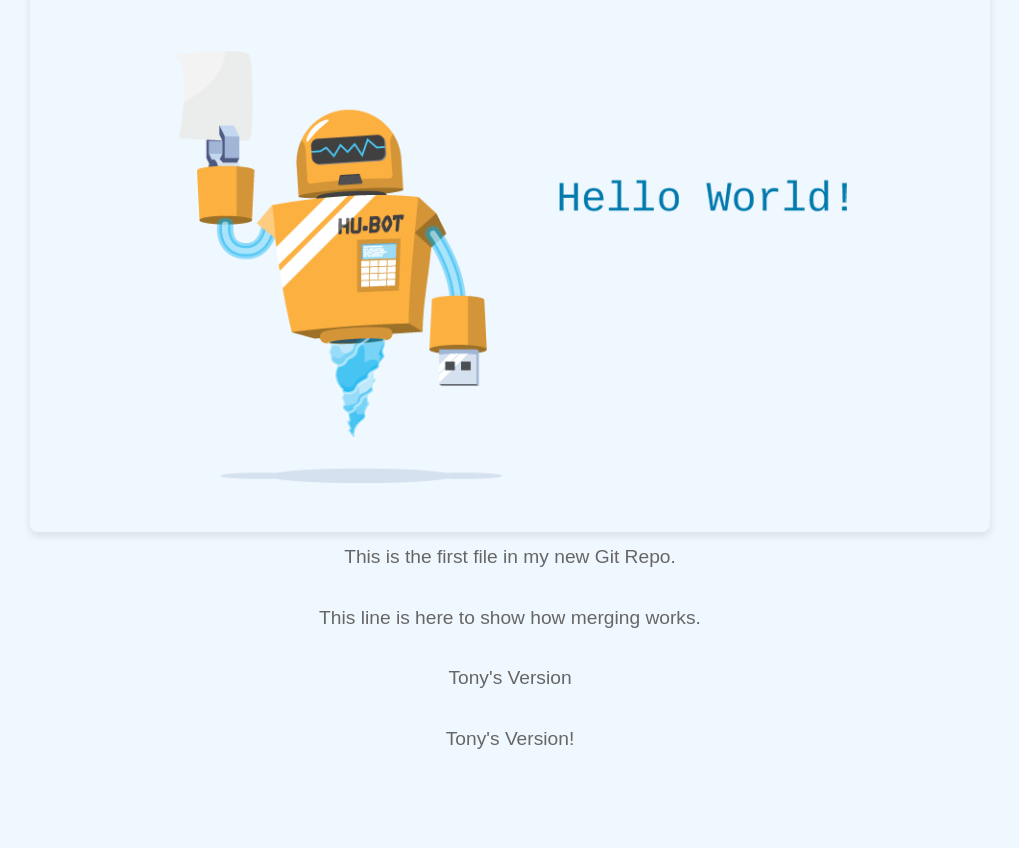
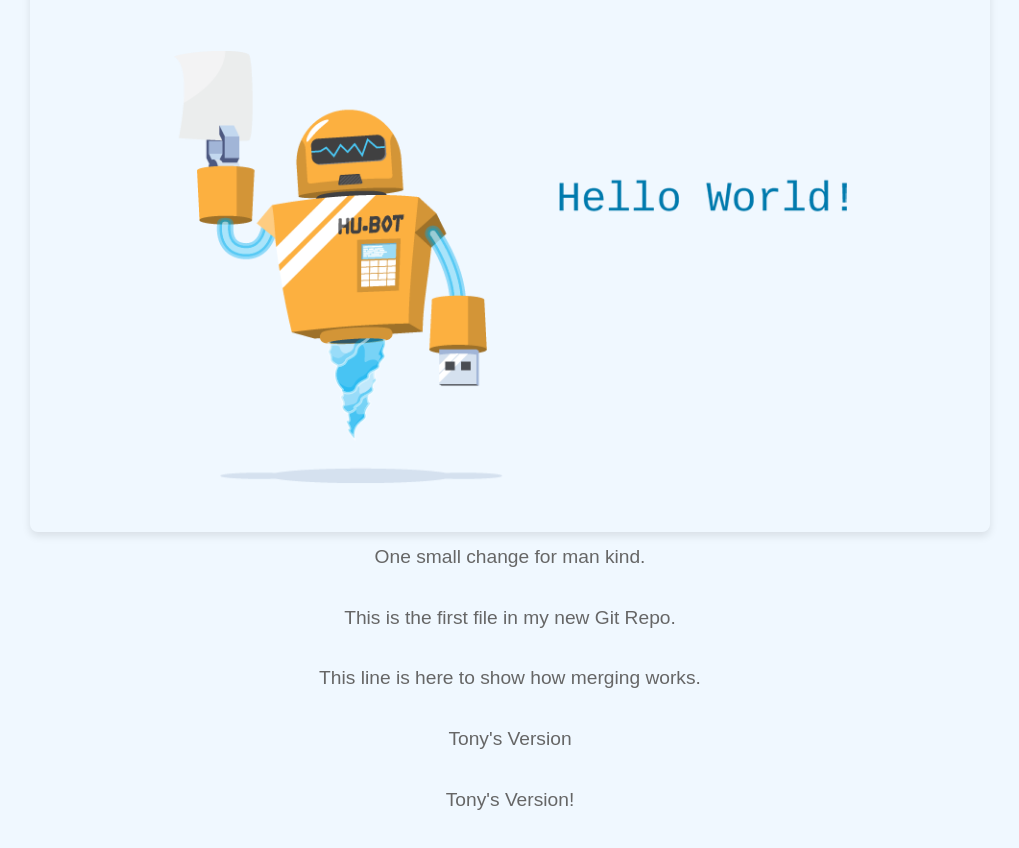
Before and after one commit to tpepper1985/GITWorkshop, a plain HTML site: page index.html in a window 1280 px wide. Shown: the part 96-944 px from the top of the page, without its empty margins (130-1149 px from the left). Before the commit the page ends 891 px from the top, so only its background shows below. Drawn offline with Linux system fonts and the light colour scheme.

Commit message:
Update index.html
werwer

```diff
--- a/index.html
+++ b/index.html
@@ -9,6 +9,7 @@
         <div class="image-container">
             <img src="hello_world.webp" alt="Hello World">
         </div>
+        <p>One small change for man kind.</p>
         <p>This is the first file in my new Git Repo.</p>
         <p>This line is here to show how merging works.</p>
         <p>Tony's Version</p>
```
